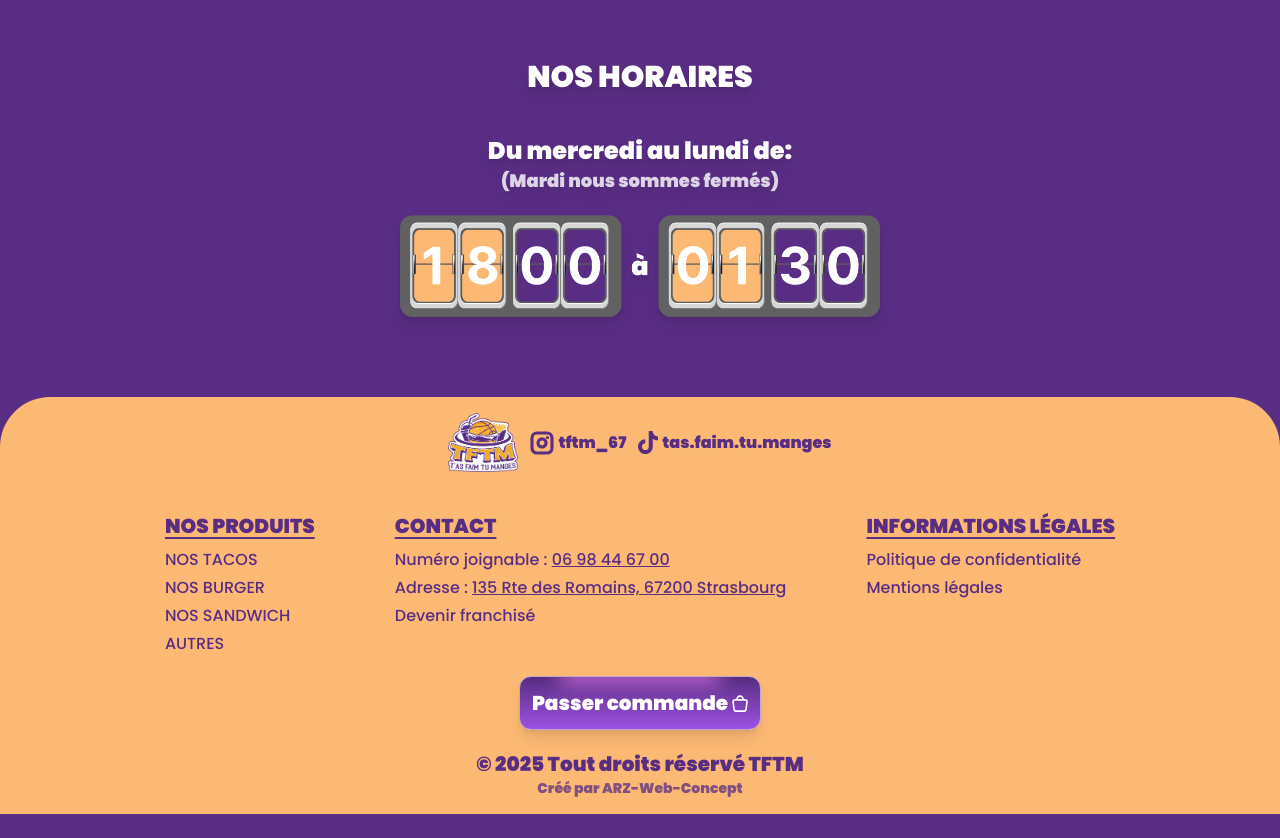
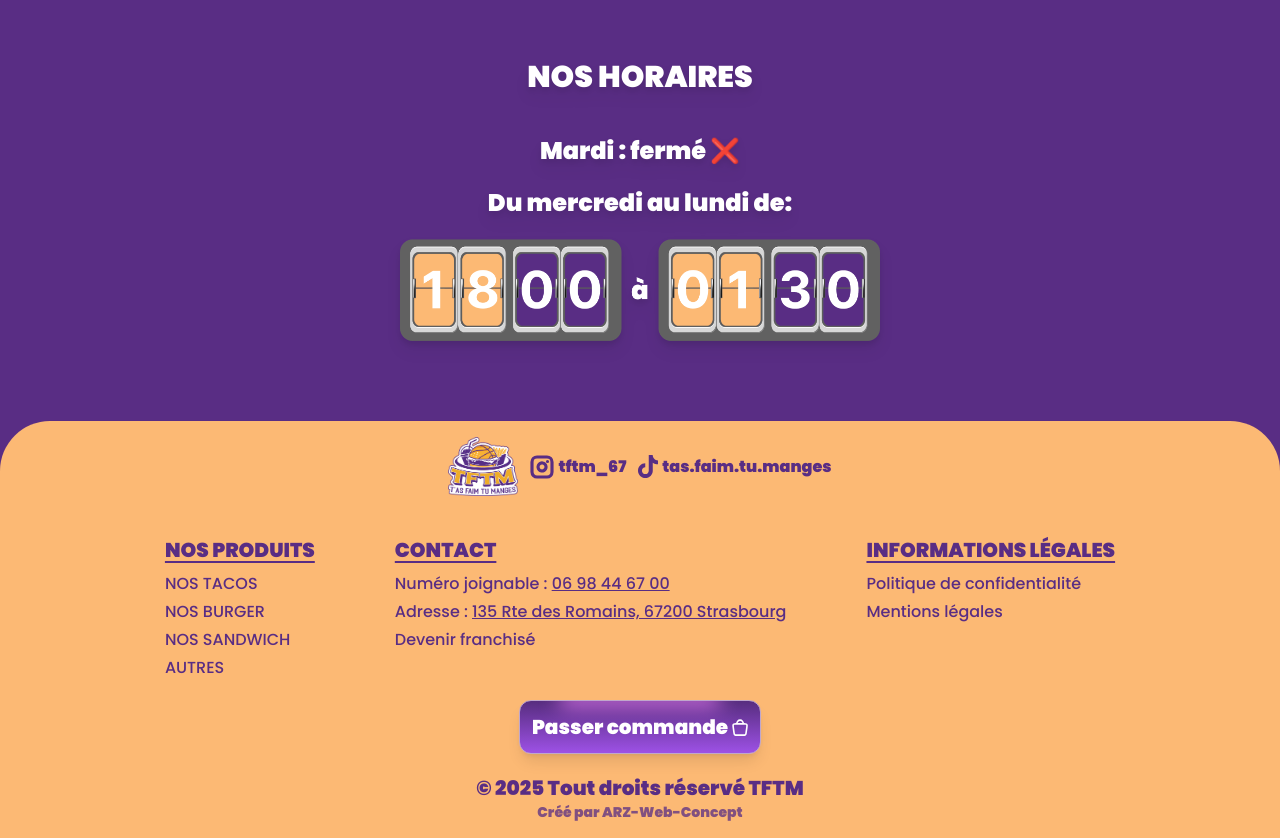
Before and after one commit to Arioz58/TFTM, a Next.js app: page / in a window 1280 px wide. Shown: the part 1360-2198 px from the top of the page. Before the commit the page ends 2174 px from the top, so only its background shows below. Built offline with nearby package versions, Linux system fonts and the light colour scheme; a web font is replaced by a local one.

Commit message:
mercredi ferme mention

```diff
--- a/src/sections/Horaires.tsx
+++ b/src/sections/Horaires.tsx
@@ -18,10 +18,12 @@
             NOS HORAIRES
           </h1>
           <div className="flex flex-col items-center">
-            <h2 className="font-black text-center md:text-2xl text-white">
+            <h2 className="font-black text-center md:text-2xl text-white mb-5">
+              Mardi : fermé ❌
+            </h2>
+            <h2 className="font-black text-center md:text-2xl text-white mb-5">
               Du mercredi au lundi de:
             </h2>
-            <p className="font-black text-center md:text-lg text-white/80 mb-5">(Mardi nous sommes fermés)</p>
             <Image src={HeurSoir} alt="Horaires du soir" />
           </div>
         </div>
```
